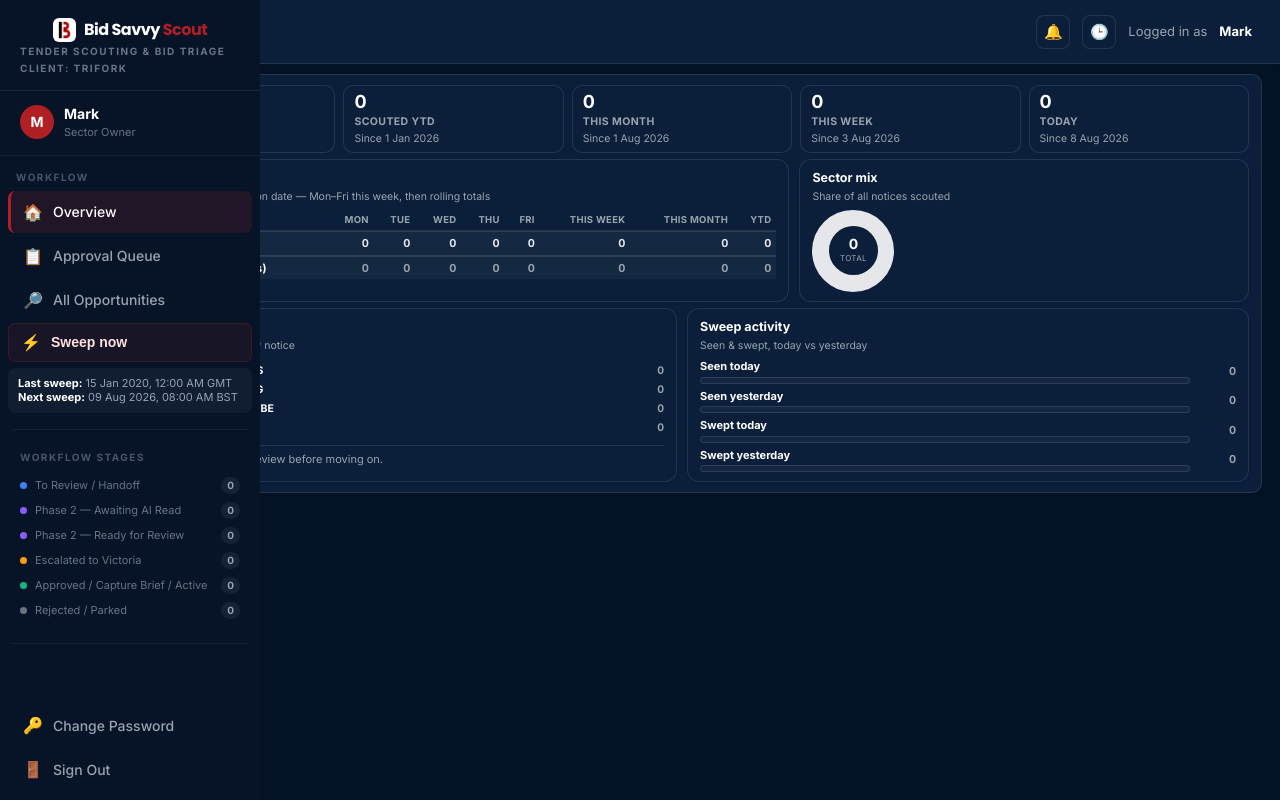
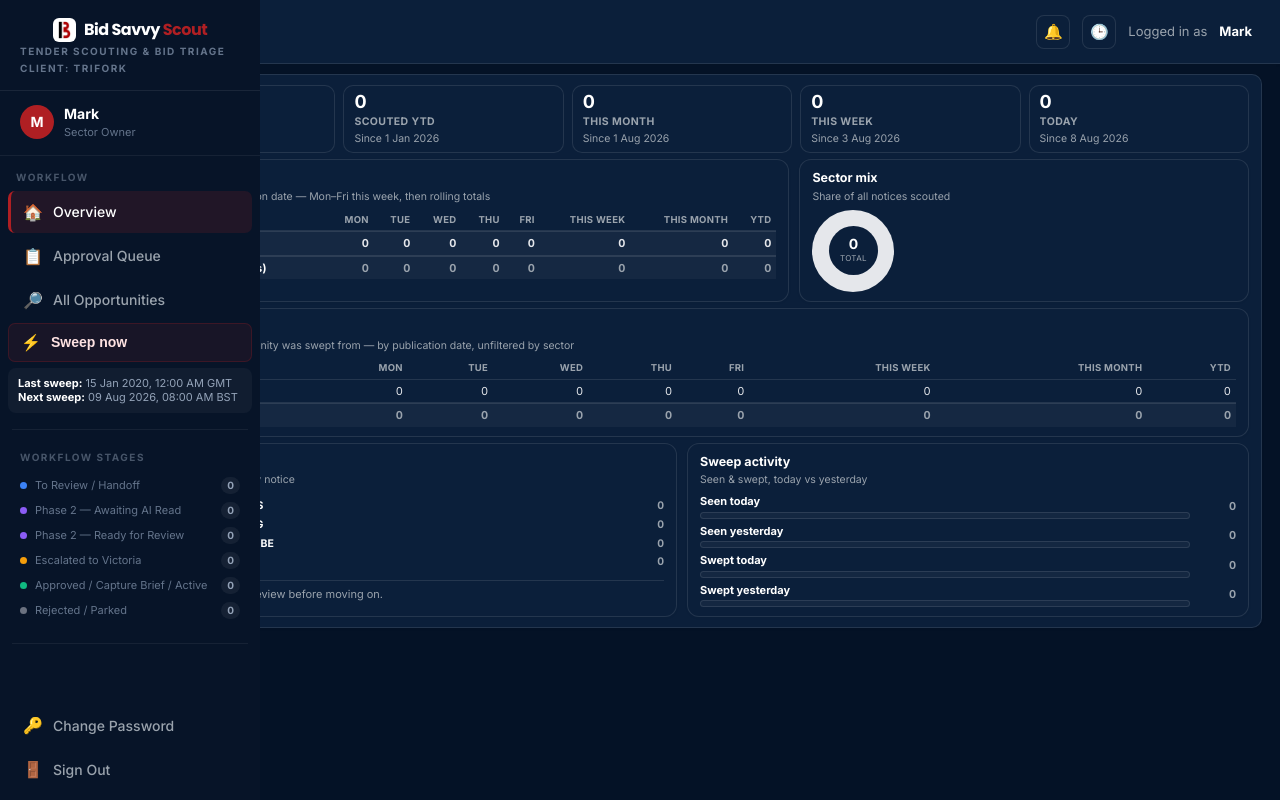
Before and after one commit to emhjhaye/savvy-scout, a Flask app: page / in a window 1280 px wide. Run offline with Flask 3, Linux system fonts and the light colour scheme; a user stored in the database is signed in; data comes from the database, SQL or seed files in the repository; tables that the repository leaves empty hold one stand-in row (values such as "Sample post").

Commit message:
Add Notices by Source panel to the Overview
Same Mon-Fri/week/month/YTD shape as Sector Performance, grouped by
config_sources' source_type (Find a Tender, Contracts Finder, etc.)
instead of sector, unfiltered so it shows total sweep coverage per portal.

```diff
--- a/savvy_scout/dashboard/routes/home.py
+++ b/savvy_scout/dashboard/routes/home.py
@@ -143,6 +143,23 @@ def _perf_row(label, bucket, weekdays, **extra):
     }
 
 
+def _perf_windows(now_uk: datetime):
+    """Shared Mon-Fri-this-week + week/month/YTD window boundaries for every
+    Overview performance table (Sector, Source, ...), so they all report
+    against the exact same date ranges."""
+    today = now_uk.date()
+    week_start = today - timedelta(days=now_uk.weekday())
+    week_end = week_start + timedelta(days=6)
+    weekdays = [week_start + timedelta(days=i) for i in range(5)]
+    month_start = today.replace(day=1)
+    year_start = today.replace(month=1, day=1)
+    return weekdays, week_start, week_end, month_start, year_start
+
+
+def _day_headers(weekdays):
+    return [{"label": label, "date": _pretty_date(d)} for label, d in zip(WEEKDAY_LABELS, weekdays)]
+
+
 def _build_sector_performance(conn, now_uk: datetime) -> dict:
     """Sector Performance (2026-08-09): per-sector opportunity counts for
     Mon-Fri of the CURRENT week, then This Week/This Month/YTD, dated by
@@ -151,12 +168,7 @@ def _build_sector_performance(conn, now_uk: datetime) -> dict:
     also counts) and "Total Swept" (every notice pulled, matched to a sector
     or not) -- comparing the two shows how much of the raw sweep volume
     actually lands in-scope."""
-    today = now_uk.date()
-    week_start = today - timedelta(days=now_uk.weekday())
-    week_end = week_start + timedelta(days=6)
-    weekdays = [week_start + timedelta(days=i) for i in range(5)]
-    month_start = today.replace(day=1)
-    year_start = today.replace(month=1, day=1)
+    weekdays, week_start, week_end, month_start, year_start = _perf_windows(now_uk)
 
     predicate = _build_scope_predicate(conn)
     rows = conn.execute("SELECT sector, cpv_primary, uk_stage, published_at, first_seen_at FROM notices").fetchall()
@@ -183,12 +195,39 @@ def _build_sector_performance(conn, now_uk: datetime) -> dict:
     perf_rows.append(_perf_row("In Sector (total)", in_scope_total, weekdays, is_total=True))
     perf_rows.append(_perf_row("Total Swept (all sources)", swept_total, weekdays, is_total=True, is_grand_total=True))
 
-    return {
-        "rows": perf_rows,
-        "day_headers": [
-            {"label": label, "date": _pretty_date(d)} for label, d in zip(WEEKDAY_LABELS, weekdays)
-        ],
-    }
+    return {"rows": perf_rows, "day_headers": _day_headers(weekdays)}
+
+
+def _build_source_performance(conn, now_uk: datetime) -> dict:
+    """Notices by Source (2026-08-09): where each swept notice actually came
+    from (Find a Tender, Contracts Finder, Public Contracts Scotland,
+    Sell2Wales, eTendersNI -- see sources/ and config_sources), same
+    Mon-Fri/week/month/YTD shape as Sector Performance, dated by publication
+    date. Unfiltered by sector/CPV scope -- this is about sweep coverage per
+    source, not what's in scope, so it should total to the same "Total
+    Swept" figure Sector Performance shows."""
+    weekdays, week_start, week_end, month_start, year_start = _perf_windows(now_uk)
+
+    rows = conn.execute("SELECT source, published_at, first_seen_at FROM notices").fetchall()
+
+    source_buckets: dict[str, dict] = {}
+    grand_total = _new_perf_bucket(weekdays)
+
+    for row in rows:
+        report_date = _report_date(row)
+        if report_date is None:
+            continue
+        _accumulate_perf(grand_total, report_date, weekdays, week_start, week_end, month_start, year_start)
+        bucket = source_buckets.setdefault(row["source"] or "Unknown", _new_perf_bucket(weekdays))
+        _accumulate_perf(bucket, report_date, weekdays, week_start, week_end, month_start, year_start)
+
+    perf_rows = [
+        _perf_row(source, bucket, weekdays)
+        for source, bucket in sorted(source_buckets.items(), key=lambda kv: kv[1]["ytd"], reverse=True)
+    ]
+    perf_rows.append(_perf_row("Total", grand_total, weekdays, is_total=True, is_grand_total=True))
+
+    return {"rows": perf_rows, "day_headers": _day_headers(weekdays)}
 
 
 @home_bp.route("/")
@@ -299,6 +338,7 @@ def index():
     # from a stored ISO timestamp with mixed UTC offsets isn't reliable to do
     # in raw SQL.
     sector_performance = _build_sector_performance(conn, uk_now)
+    source_performance = _build_source_performance(conn, uk_now)
 
     latest_triage_rows = conn.execute(
         f"""
@@ -357,6 +397,7 @@ def index():
         "home.html",
         scouting_report=scouting_report,
         sector_performance=sector_performance,
+        source_performance=source_performance,
         sweep_note={"last_run": sweep_last_run, "next_run": sweep_next_run},
         sector_palette=SECTOR_PALETTE,
         triage_colors=TRIAGE_COLORS,
--- a/savvy_scout/dashboard/templates/home.html
+++ b/savvy_scout/dashboard/templates/home.html
@@ -182,6 +182,46 @@
       </div>
     </div>
 
+    <div class="panel" style="margin-bottom: 6px;">
+      <div class="panel-head">
+        <div class="panel-title">Notices by source</div>
+        <div class="panel-subtitle">Which portal each opportunity was swept from &mdash; by publication date, unfiltered by sector</div>
+      </div>
+      <div style="overflow-x: auto;">
+      <table class="perf-table">
+        <thead>
+          <tr>
+            <th>Source</th>
+            {% for day in source_performance.day_headers %}
+            <th title="{{ day.date }}">{{ day.label }}</th>
+            {% endfor %}
+            <th>This week</th>
+            <th>This month</th>
+            <th>YTD</th>
+          </tr>
+        </thead>
+        <tbody>
+          {% for row in source_performance.rows %}
+          <tr class="{% if row.get('is_total') %}total-row{% endif %}{% if row.get('is_grand_total') %} grand-total-row{% endif %}">
+            <td>
+              <span class="sector-cell">
+                {% if not row.get('is_total') %}<span class="perf-swatch" style="background: {{ sector_palette[loop.index0 % sector_palette|length] }};"></span>{% endif %}
+                {{ row.sector }}
+              </span>
+            </td>
+            {% for count in row.days %}
+            <td>{{ count }}</td>
+            {% endfor %}
+            <td>{{ row.week }}</td>
+            <td>{{ row.month }}</td>
+            <td>{{ row.ytd }}</td>
+          </tr>
+          {% endfor %}
+        </tbody>
+      </table>
+      </div>
+    </div>
+
     <div class="panel-grid">
       <div class="panel">
         <div class="panel-head">
```
Also changed, not shown: tests/test_home_report.py (+5 -3 lines).
